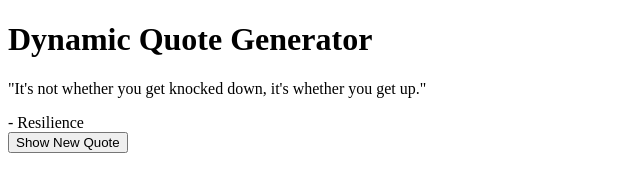
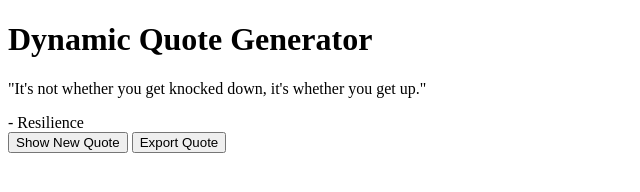
Before and after one commit to angel-xiii/alx_fe_javascript, a plain HTML site: page dom-manipulation/index.html in a window 1280 px wide. Shown: the whole page, without its empty margins (0-640 px from the left). Drawn offline with Linux system fonts and the light colour scheme.

Commit message:
edit html

```diff
--- a/dom-manipulation/index.html
+++ b/dom-manipulation/index.html
@@ -9,6 +9,8 @@
     <h1>Dynamic Quote Generator</h1>
     <div id="quoteContainer"></div>
     <button id="newQuoteButton">Show New Quote</button>
+
+    <button onclick=exportQuote()>Export Quote</button>
     <script src="script.js"></script>
   </body>
   </html>
```
